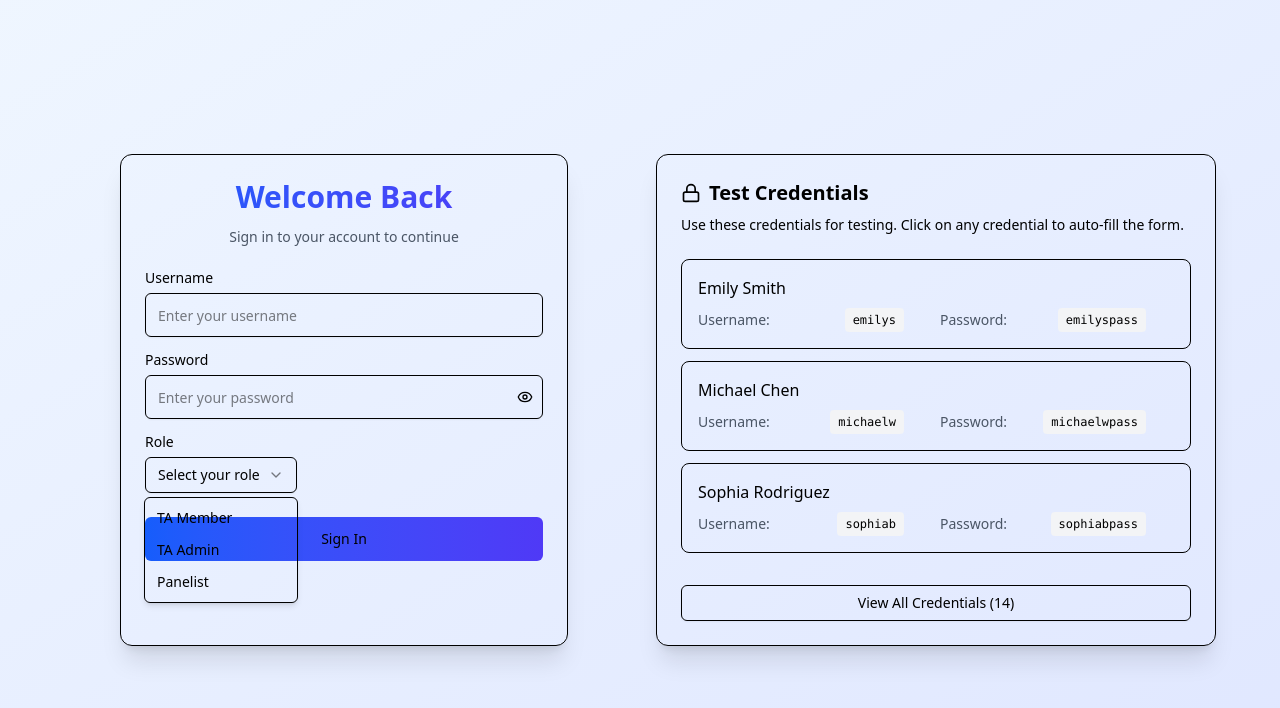
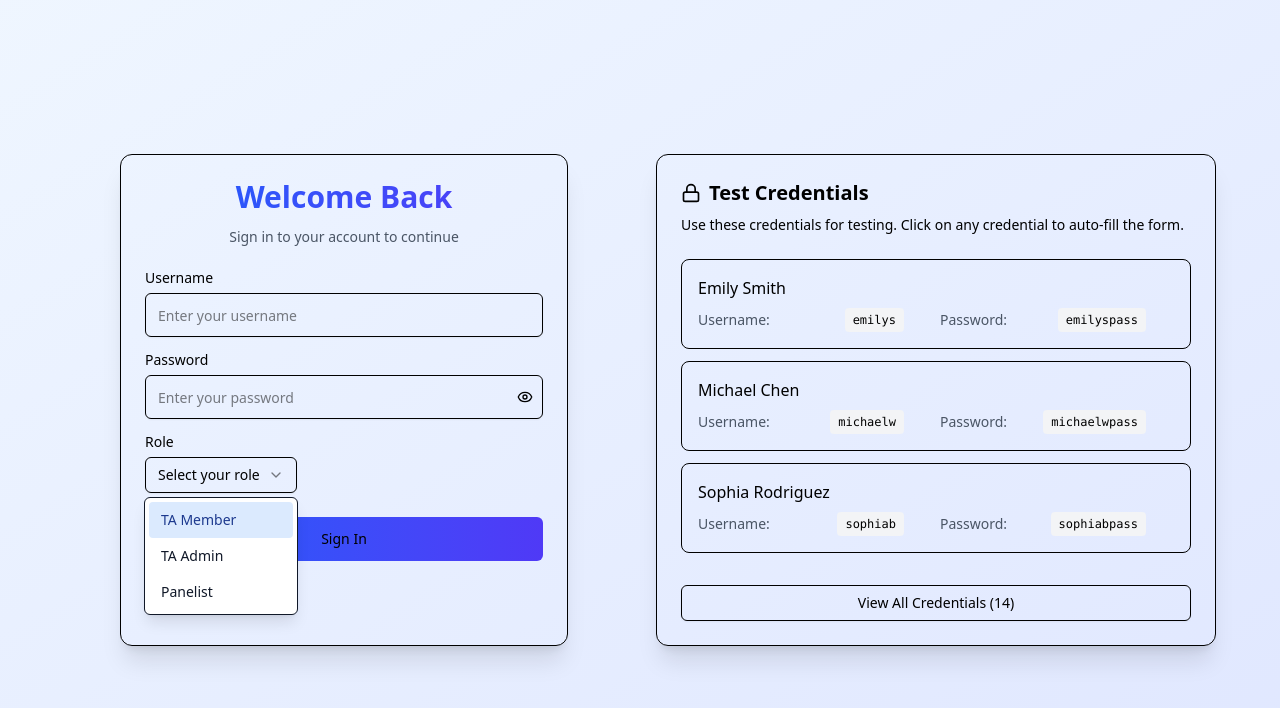
Before and after one commit to Rahulwagh228/Interview-Dashboard, a Next.js app: page /login in a window 1280 px wide. Both pictures are taken after a click on the button "Select your role". Shown: the top 708 px of the page. Built offline with nearby package versions, Linux system fonts and the light colour scheme.

Commit message:
login dropdown update

```diff
--- a/components/ui/select.tsx
+++ b/components/ui/select.tsx
@@ -62,7 +62,7 @@
       <SelectPrimitive.Content
         data-slot="select-content"
         className={cn(
-          "bg-popover text-popover-foreground data-[state=open]:animate-in data-[state=closed]:animate-out data-[state=closed]:fade-out-0 data-[state=open]:fade-in-0 data-[state=closed]:zoom-out-95 data-[state=open]:zoom-in-95 data-[side=bottom]:slide-in-from-top-2 data-[side=left]:slide-in-from-right-2 data-[side=right]:slide-in-from-left-2 data-[side=top]:slide-in-from-bottom-2 relative z-50 max-h-(--radix-select-content-available-height) min-w-[8rem] origin-(--radix-select-content-transform-origin) overflow-x-hidden overflow-y-auto rounded-md border shadow-md",
+          "bg-white text-gray-900 border border-gray-200 shadow-lg backdrop-blur-sm data-[state=open]:animate-in data-[state=closed]:animate-out data-[state=closed]:fade-out-0 data-[state=open]:fade-in-0 data-[state=closed]:zoom-out-95 data-[state=open]:zoom-in-95 data-[side=bottom]:slide-in-from-top-2 data-[side=left]:slide-in-from-right-2 data-[side=right]:slide-in-from-left-2 data-[side=top]:slide-in-from-bottom-2 relative z-50 max-h-(--radix-select-content-available-height) min-w-[8rem] origin-(--radix-select-content-transform-origin) overflow-x-hidden overflow-y-auto rounded-md transition-all duration-200 ease-in-out",
           position === "popper" &&
             "data-[side=bottom]:translate-y-1 data-[side=left]:-translate-x-1 data-[side=right]:translate-x-1 data-[side=top]:-translate-y-1",
           className
@@ -109,14 +109,14 @@
     <SelectPrimitive.Item
       data-slot="select-item"
       className={cn(
-        "focus:bg-accent focus:text-accent-foreground [&_svg:not([class*='text-'])]:text-muted-foreground relative flex w-full cursor-default items-center gap-2 rounded-sm py-1.5 pr-8 pl-2 text-sm outline-hidden select-none data-[disabled]:pointer-events-none data-[disabled]:opacity-50 [&_svg]:pointer-events-none [&_svg]:shrink-0 [&_svg:not([class*='size-'])]:size-4 *:[span]:last:flex *:[span]:last:items-center *:[span]:last:gap-2",
+        "hover:bg-blue-50 focus:bg-blue-100 hover:text-blue-900 focus:text-blue-900 [&_svg:not([class*='text-'])]:text-gray-500 hover:[&_svg:not([class*='text-'])]:text-blue-600 relative flex w-full cursor-pointer items-center gap-2 rounded-sm py-2 pr-8 pl-3 text-sm outline-hidden select-none data-[disabled]:pointer-events-none data-[disabled]:opacity-50 transition-all duration-150 ease-in-out [&_svg]:pointer-events-none [&_svg]:shrink-0 [&_svg:not([class*='size-'])]:size-4 *:[span]:last:flex *:[span]:last:items-center *:[span]:last:gap-2",
         className
       )}
       {...props}
     >
       <span className="absolute right-2 flex size-3.5 items-center justify-center">
         <SelectPrimitive.ItemIndicator>
-          <CheckIcon className="size-4" />
+          <CheckIcon className="size-4 text-blue-600" />
         </SelectPrimitive.ItemIndicator>
       </span>
       <SelectPrimitive.ItemText>{children}</SelectPrimitive.ItemText>
```
